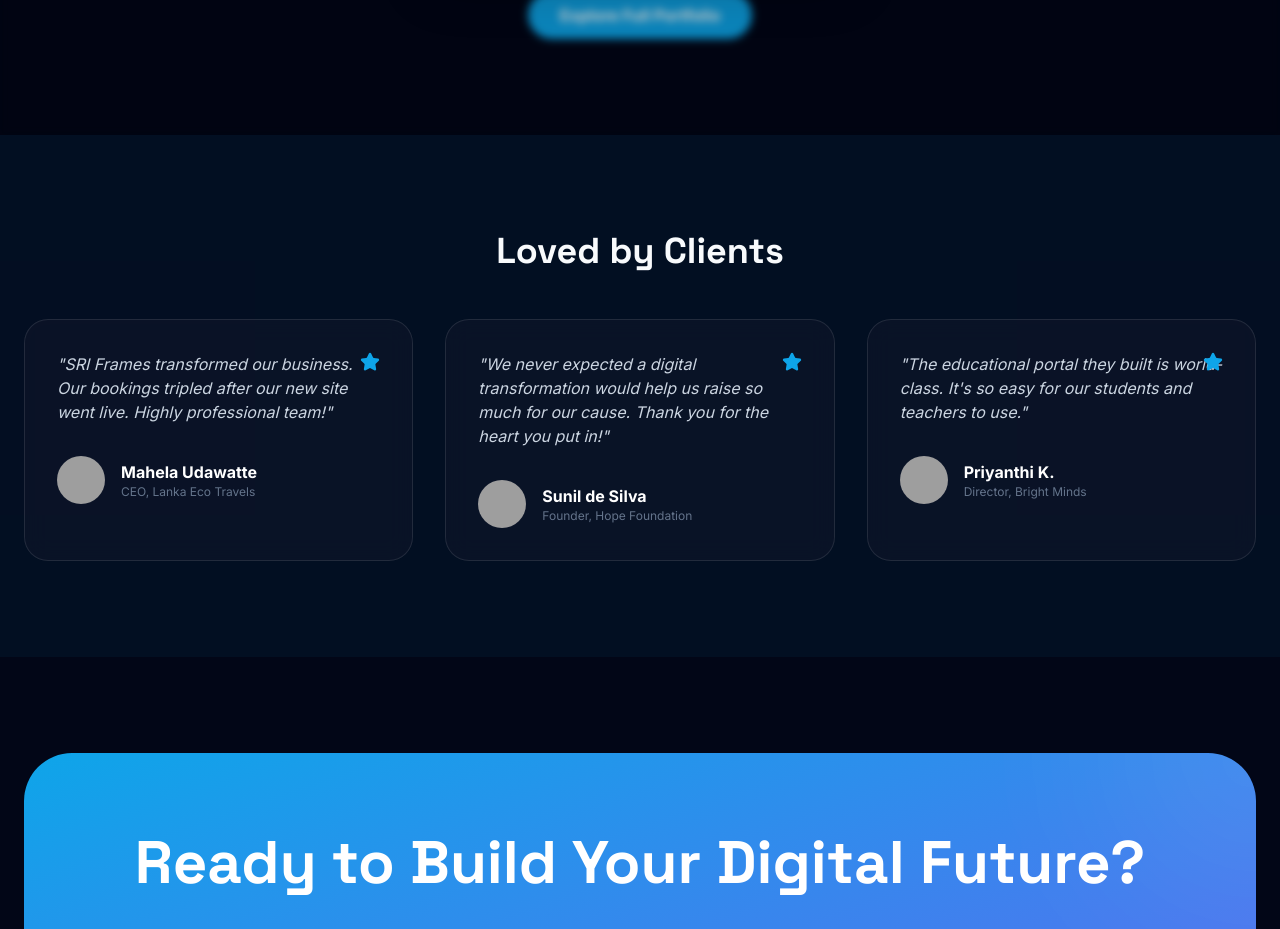
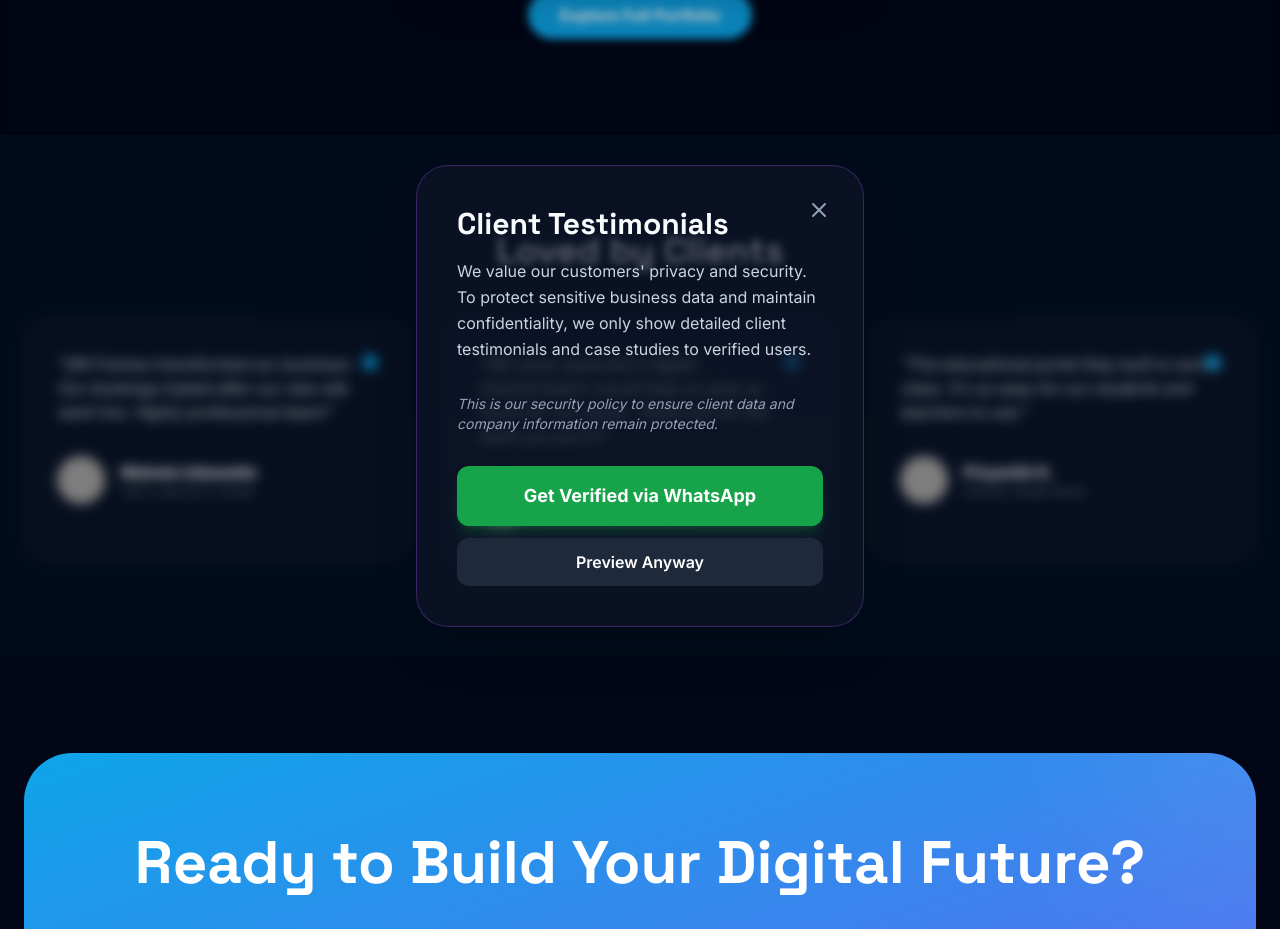
Before and after one commit to theekshanarajapakshe/sri-frames-website, a React (Vite) app: page /#/ in a window 1280 px wide. Shown: the part 3296-4225 px from the top of the page. Built offline with nearby package versions, Linux system fonts and the light colour scheme; grey boxes are pictures that could not be loaded.

Commit message:
Add privacy/security overlay to testimonials section on homepage

```diff
--- a/pages/Home.tsx
+++ b/pages/Home.tsx
@@ -6,6 +6,7 @@ import { BRAND_NAME, SERVICES, PROJECTS, TESTIMONIALS, PRICING, SOCIAL_LINKS } f
 
 const Home: React.FC = () => {
   const [showFeaturedOverlay, setShowFeaturedOverlay] = useState(true);
+  const [showTestimonialsOverlay, setShowTestimonialsOverlay] = useState(true);
   return (
     <div className="overflow-hidden">
       {/* Hero Section */}
@@ -233,10 +234,58 @@ const Home: React.FC = () => {
       </section>
 
       {/* Testimonials Preview */}
-      <section className="py-24 bg-brand-primary/5">
-        <div className="container mx-auto px-6">
+      <section className="py-24 bg-brand-primary/5 relative">
+        {/* Light Overlay */}
+        {showTestimonialsOverlay && (
+          <div className="absolute inset-0 z-40 flex items-center justify-center">
+            <div className="absolute inset-0 bg-black/20 backdrop-blur-sm"></div>
+
+            {/* Overlay Box */}
+            <div className="relative z-50 mx-4 max-w-md w-full animate-fade-in">
+              <div className="glassmorphism rounded-[2rem] border border-purple-500/30 p-8 md:p-10 shadow-2xl">
+                {/* Close Button */}
+                <button
+                  onClick={() => setShowTestimonialsOverlay(false)}
+                  className="absolute top-6 right-6 p-2 hover:bg-slate-800 rounded-lg transition-all text-slate-400 hover:text-white"
+                  title="Close overlay"
+                >
+                  <X size={24} />
+                </button>
+
+                {/* Content */}
+                <h2 className="text-3xl font-display font-bold mb-4 pr-10">Client Testimonials</h2>
+                <p className="text-slate-300 mb-8 leading-relaxed">
+                  We value our customers' privacy and security. To protect sensitive business data and maintain confidentiality, we only show detailed client testimonials and case studies to verified users.
+                </p>
+                <p className="text-sm text-slate-400 mb-8 italic">
+                  This is our security policy to ensure client data and company information remain protected.
+                </p>
+
+                {/* Action Buttons */}
+                <div className="flex flex-col gap-3">
+                  <a
+                    href={SOCIAL_LINKS.whatsapp}
+                    target="_blank"
+                    rel="noopener noreferrer"
+                    className="w-full bg-green-600 hover:bg-green-700 text-white py-4 rounded-xl font-bold text-lg transition-all shadow-lg shadow-green-600/25 text-center"
+                  >
+                    Get Verified via WhatsApp
+                  </a>
+                  <button
+                    onClick={() => setShowTestimonialsOverlay(false)}
+                    className="w-full bg-slate-800 hover:bg-slate-700 text-white py-3 rounded-xl font-semibold transition-all"
+                  >
+                    Preview Anyway
+                  </button>
+                </div>
+              </div>
+            </div>
+          </div>
+        )}
+
+        <div className="container mx-auto px-6 relative z-10">
           <h2 className="text-4xl font-display font-bold mb-12 text-center">Loved by Clients</h2>
-          <div className="grid md:grid-cols-2 lg:grid-cols-3 gap-8">
+          <div className={`grid md:grid-cols-2 lg:grid-cols-3 gap-8 ${showTestimonialsOverlay ? 'blur-sm pointer-events-none' : ''}`}>
             {TESTIMONIALS.slice(0, 3).map((t) => (
               <div key={t.id} className="p-8 glassmorphism rounded-3xl relative">
                 <Star className="text-brand-primary absolute top-8 right-8" fill="currentColor" size={20} />
@@ -252,6 +301,23 @@ const Home: React.FC = () => {
             ))}
           </div>
         </div>
+
+        {/* Animation Styles */}
+        <style>{`
+          @keyframes fade-in {
+            from {
+              opacity: 0;
+              transform: scale(0.95);
+            }
+            to {
+              opacity: 1;
+              transform: scale(1);
+            }
+          }
+          .animate-fade-in {
+            animation: fade-in 0.3s ease-out forwards;
+          }
+        `}</style>
       </section>
 
       {/* CTA Section */}
```
